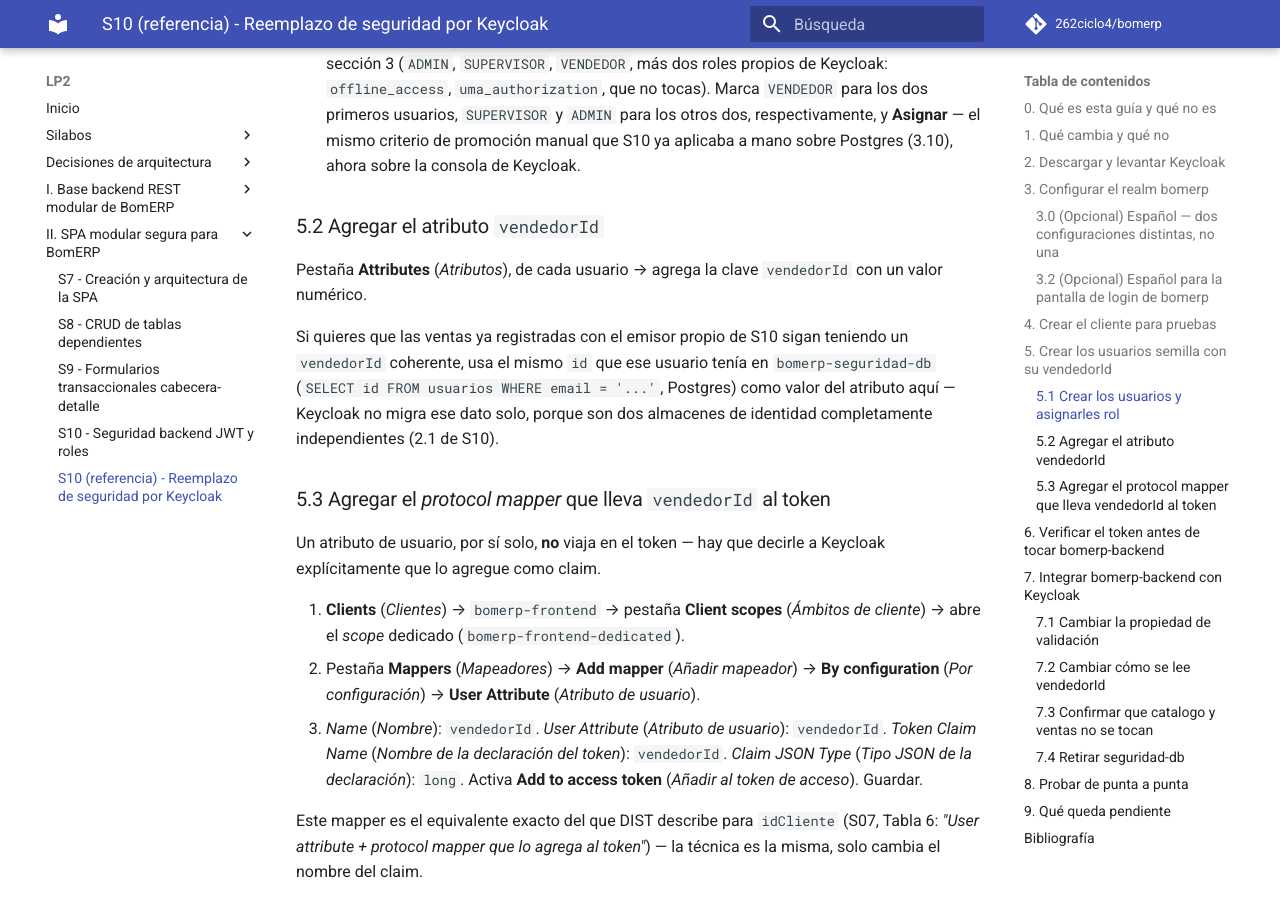
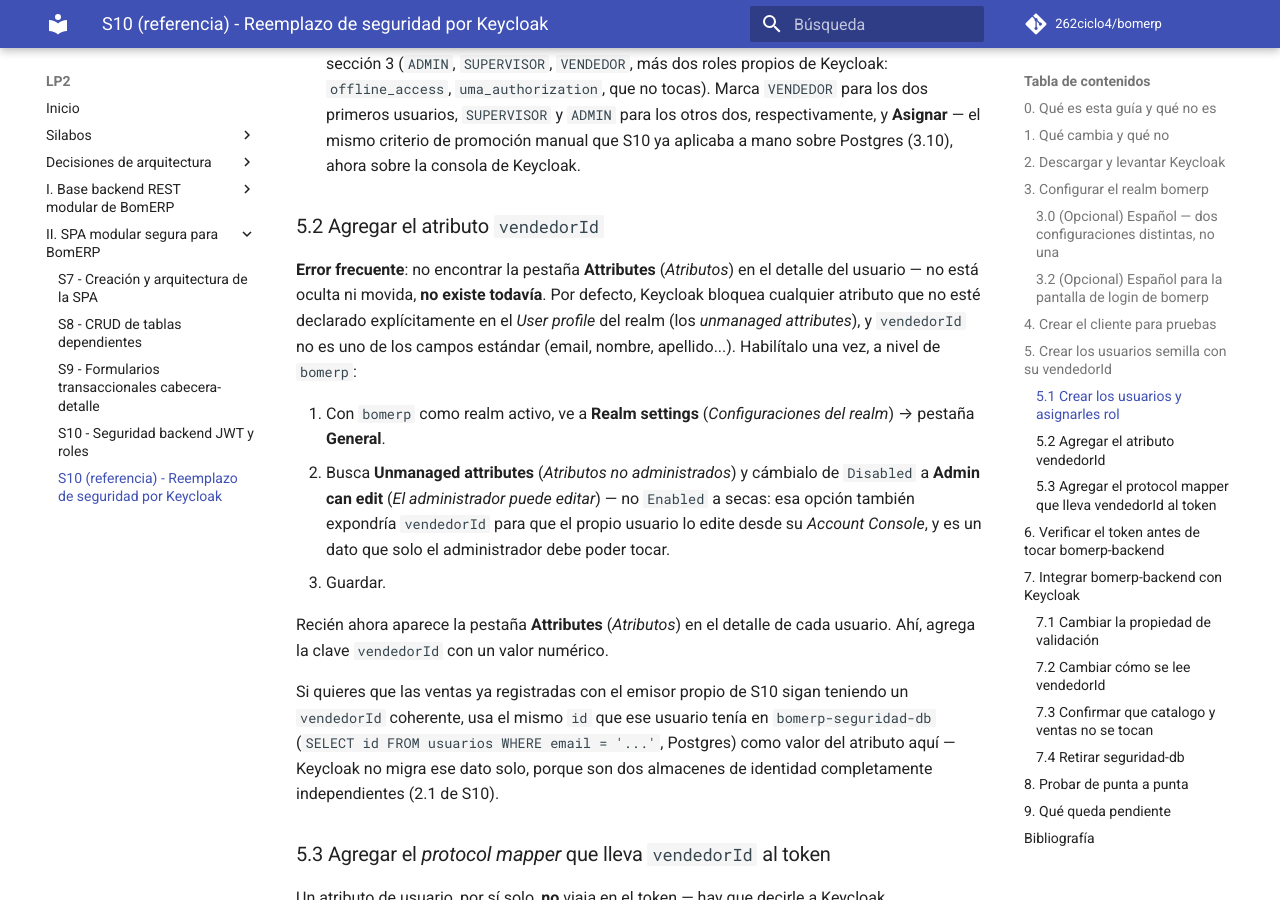
Before and after one commit to 262ciclo4/bomerp, an MkDocs documentation site: the page built from docs/lp2/sesiones/S10b_Seguridad_Backend_Keycloak.md, in a window 1280 px wide and 900 px high, scrolled down 7752 px. Built offline with MkDocs 1.6.1 and Material for MkDocs 9.7.7, drawn with Linux system fonts in a browser that asks for light colours; comment, search, counter and statistics services are not loaded.

Commit message:
S10 lp2 keycloak

```diff
--- a/docs/lp2/sesiones/S10b_Seguridad_Backend_Keycloak.md
+++ b/docs/lp2/sesiones/S10b_Seguridad_Backend_Keycloak.md
@@ -190,7 +190,13 @@
 
 ### 5.2 Agregar el atributo `vendedorId`
 
-Pestaña **Attributes** (*Atributos*), de cada usuario → agrega la clave `vendedorId` con un valor numérico.
+**Error frecuente**: no encontrar la pestaña **Attributes** (*Atributos*) en el detalle del usuario — no está oculta ni movida, **no existe todavía**. Por defecto, Keycloak bloquea cualquier atributo que no esté declarado explícitamente en el *User profile* del realm (los *unmanaged attributes*), y `vendedorId` no es uno de los campos estándar (email, nombre, apellido...). Habilítalo una vez, a nivel de `bomerp`:
+
+1. Con `bomerp` como realm activo, ve a **Realm settings** (*Configuraciones del realm*) → pestaña **General**.
+2. Busca **Unmanaged attributes** (*Atributos no administrados*) y cámbialo de `Disabled` a **Admin can edit** (*El administrador puede editar*) — no `Enabled` a secas: esa opción también expondría `vendedorId` para que el propio usuario lo edite desde su *Account Console*, y es un dato que solo el administrador debe poder tocar.
+3. Guardar.
+
+Recién ahora aparece la pestaña **Attributes** (*Atributos*) en el detalle de cada usuario. Ahí, agrega la clave `vendedorId` con un valor numérico.
 
 Si quieres que las ventas ya registradas con el emisor propio de S10 sigan teniendo un `vendedorId` coherente, usa el mismo `id` que ese usuario tenía en `bomerp-seguridad-db` (`SELECT id FROM usuarios WHERE email = '...'`, Postgres) como valor del atributo aquí — Keycloak no migra ese dato solo, porque son dos almacenes de identidad completamente independientes (2.1 de S10).
 
```
